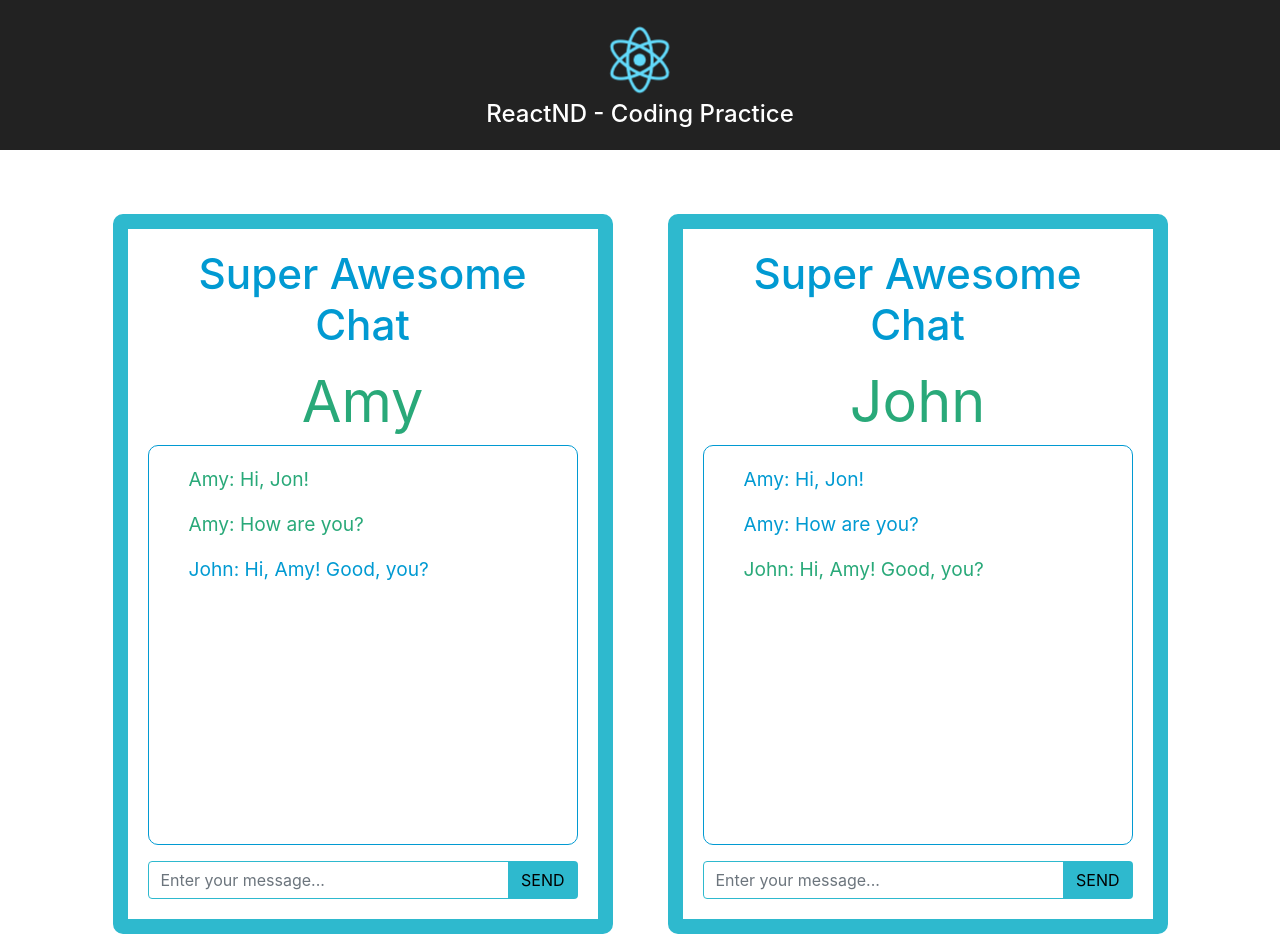
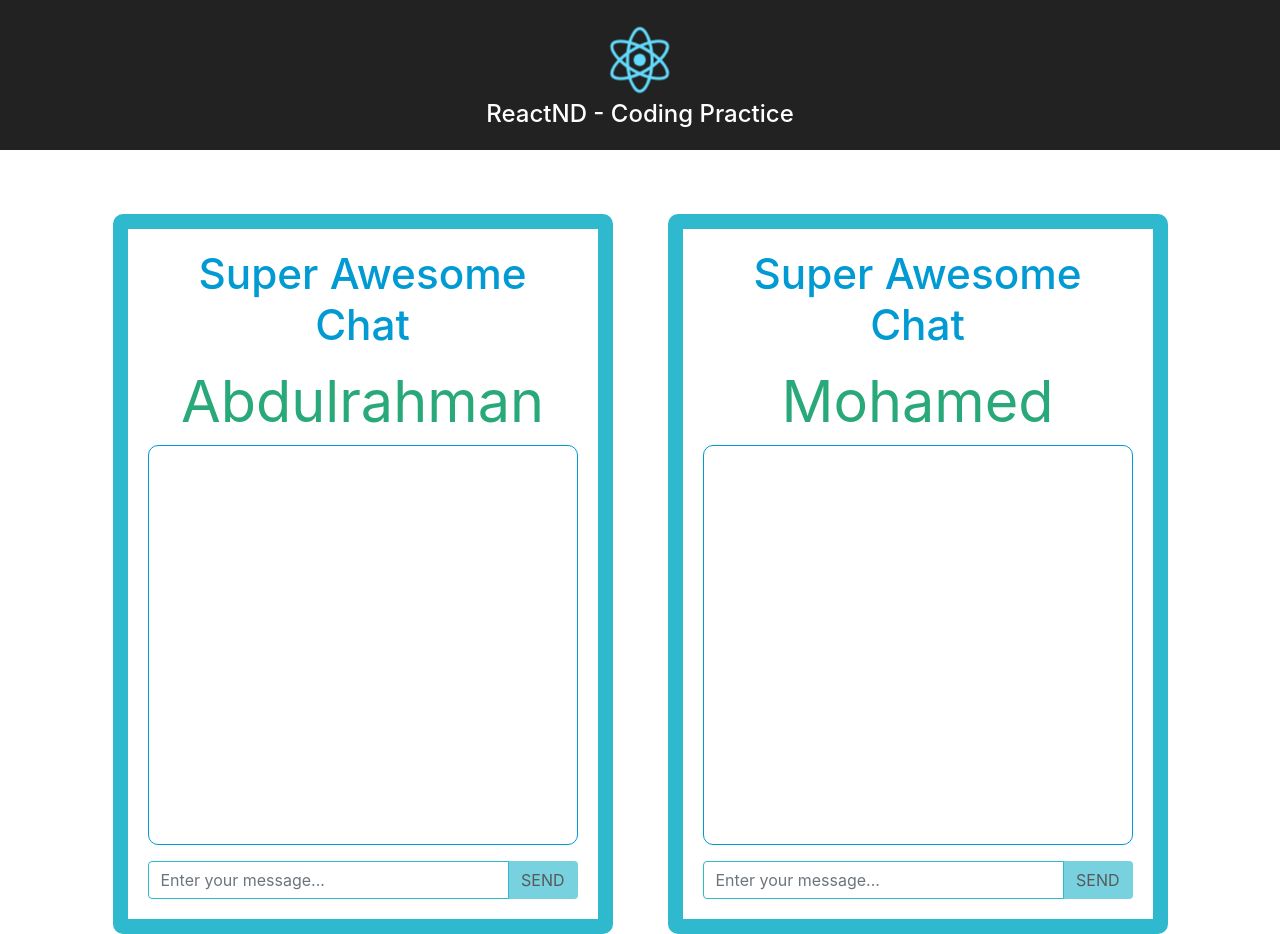
Before and after one commit to abdulrahmanmokhlef/React-workspace, a React (Create React App) app: page / in a window 1280 px wide. Built offline with nearby package versions, Linux system fonts and the light colour scheme.

Commit message:
Finish realtime chat

```diff
--- a/src/App.js
+++ b/src/App.js
@@ -1,6 +1,7 @@
 import React, { Component } from 'react';
 import logo from './logo.svg';
 import './App.css';
+import ChatWindow from './ChatWindow'
 
 /*
 This exercise will help you practice many of your newly aquired React skills.
@@ -8,22 +9,25 @@ This exercise will help you practice many of your newly aquired React skills.
 The instructions are included in the `instructions.md` file.
 */
 
-const users = [{ username: 'Amy' }, { username: 'John' }];
-
-const messages = [
-  { username: 'Amy', text: 'Hi, Jon!' },
-  { username: 'Amy', text: 'How are you?' },
-  { username: 'John', text: 'Hi, Amy! Good, you?' },
-];
+const users = [{ username: 'Abdulrahman' }, { username: 'Mohamed' }];
 
 class App extends Component {
-  /*
-  If the user did not type anything, he/she should not be
-  allowed to submit.
-  */
-  isDisabled = () => {
-    return false;
-  };
+  state = {
+  	messages:[]
+  }
+
+  handleSendMessage = (username, message)=>{
+    debugger
+    const newMessage={
+    	username: username,
+      	text: message
+    }
+
+	this.setState(preState =>({
+    	messages: [...preState.messages, newMessage]
+    }));
+  }
+
 
   render() {
     return (
@@ -33,62 +37,18 @@ class App extends Component {
           <h1 className="App-title">ReactND - Coding Practice</h1>
         </header>
         <div className="container">
-          <div className="chat-window">
-            <h2>Super Awesome Chat</h2>
-            <div className="name sender">{users[0].username}</div>
 
-            <ul className="message-list">
-              {messages.map((message, index) => (
-                <li
-                  key={index}
-                  className={
-                    message.username === users[0].username ? 'message sender' : 'message recipient'
-                  }
-                >
-                  <p>{`${message.username}: ${message.text}`}</p>
-                </li>
-              ))}
-            </ul>
-
-            <div>
-              <form className="input-group">
-                <input type="text" className="form-control" placeholder="Enter your message..." />
-                <div className="input-group-append">
-                  <button className="btn submit-button" disabled={this.isDisabled()}>
-                    SEND
-                  </button>
-                </div>
-              </form>
-            </div>
-          </div>
-
-          <div className="chat-window">
-            <h2>Super Awesome Chat</h2>
-            <div className="name sender">{users[1].username}</div>
-            <ul className="message-list">
-              {messages.map((message, index) => (
-                <li
-                  key={index}
-                  className={
-                    message.username === users[1].username ? 'message sender' : 'message recipient'
-                  }
-                >
-                  <p>{`${message.username}: ${message.text}`}</p>
-                </li>
-              ))}
-            </ul>
-
-            <div>
-              <form className="input-group">
-                <input type="text" className="form-control" placeholder="Enter your message..." />
-                <div className="input-group-append">
-                  <button className="btn submit-button" disabled={this.isDisabled()}>
-                    SEND
-                  </button>
-                </div>
-              </form>
-            </div>
-          </div>
+    		{/*proposed solution*/}
+    		{users.map(user =>(
+  				<ChatWindow
+                  key={user.username}
+                  user ={user}
+                  messages = {this.state.messages}
+                  handleSendMessage = {this.handleSendMessage} />
+  			))}
+			{/* old solution
+    	  	<ChatWindow user ={users[0]} messages = {this.state.messages} handleSendMessage = {this.handleSendMessage} />
+          	<ChatWindow user ={users[1]} messages = {this.state.messages} handleSendMessage = {this.handleSendMessage} />*/}
         </div>
       </div>
     );
--- /dev/null
+++ b/src/ChatHistory.js
@@ -0,0 +1,28 @@
+import React from 'react'
+import PropTypes from 'prop-types';
+
+const ChatHistory = (props) =>{
+  	const {user, messages} = props
+
+	return(
+    	<ul className="message-list">
+              {messages.map((message, index) => (
+                <li
+                  key={index}
+                  className={
+                    user.username === message.username ? 'message sender' : 'message recipient'
+                  }
+                >
+                  <p>{`${message.username}: ${message.text}`}</p>
+                </li>
+              ))}
+        </ul>
+    )
+}
+
+ChatHistory.propTypes={
+	user: PropTypes.object.isRequired,
+	messages: PropTypes.array.isRequired
+}
+
+export default ChatHistory;
--- /dev/null
+++ b/src/ChatWindow.js
@@ -0,0 +1,36 @@
+import React, {Component} from 'react'
+import PropTypes from 'prop-types';
+import ChatHistory from  './ChatHistory'
+import SendMessage from './SendMessage';
+
+
+class ChatWindow extends Component{
+	state ={
+    	messages:[]
+    }
+
+	handleSendMessage = message =>{
+      this.props.handleSendMessage(this.props.user.username, message);
+    }
+
+	render(){
+      	debugger
+      	const {user, messages} = this.props;
+    	return(
+          <div className="chat-window">
+            <h2>Super Awesome Chat</h2>
+            <div className="name sender">{user.username}</div>
+			<ChatHistory user={user} messages={messages} />
+            <SendMessage handleSendMessage ={this.handleSendMessage}/>
+          </div>
+        )
+    }
+}
+
+ChatWindow.propTypes = {
+	user: PropTypes.object.isRequired,
+ 	handleSendMessage: PropTypes.func.isRequired,
+    messages: PropTypes.array.isRequired,
+}
+
+export default ChatWindow
--- /dev/null
+++ b/src/SendMessage.js
@@ -0,0 +1,62 @@
+import React, { Component } from 'react';
+import PropTypes from 'prop-types';
+
+
+class SendMessage extends Component{
+  	state = {
+    	message: '',
+    };
+
+
+    isDisabled = () => {
+      return this.state.message === ''? true : false;
+    };
+
+	handelChange = event =>{
+      debugger
+      const { value } = event.target;
+      this.setState(({
+        	message: value
+    	}));
+    }
+
+	handelSendMesssage = event =>{
+      	debugger
+		event.preventDefault();
+      	this.setState(({
+        	message: event.target.value
+    	}));
+
+    	this.props.handleSendMessage(this.state.message);
+
+      	this.setState(({
+        	message: ''
+    	}));
+    }
+
+	render(){
+    	return(
+        	<div>
+              <form onSubmit={this.handelSendMesssage} className="input-group">
+                <input
+      				type="text"
+      				className="form-control"
+      				value ={this.state.message}
+                 	placeholder="Enter your message..."
+                 	onChange={this.handelChange}/>
+                <div className="input-group-append">
+                  <button className="btn submit-button" disabled={this.isDisabled()}>
+                    SEND
+                  </button>
+                </div>
+              </form>
+            </div>
+        )
+    }
+}
+
+SendMessage.propTypes = {
+	handleSendMessage: PropTypes.func.isRequired
+}
+
+export default SendMessage;
```
Also changed, not shown: 1 other file (tests, documents, lock files or other folders).
